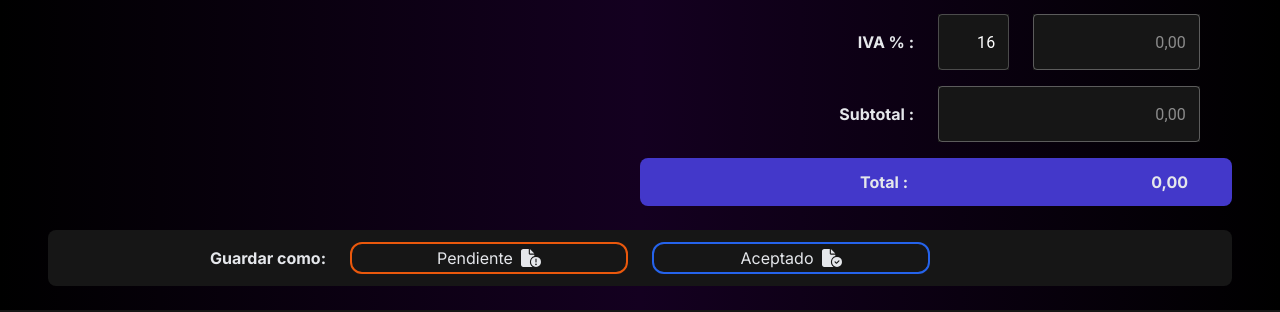
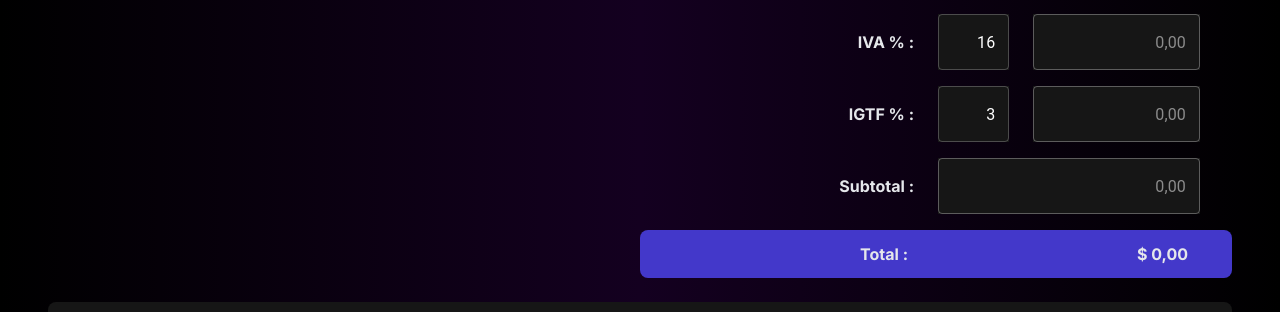
Before and after one commit to Josubaze/servi-autos, a Next.js app: page /create/budget in a window 1280 px wide. Shown: the part 790-1102 px from the top of the page. Built offline with nearby package versions, Linux system fonts and the light colour scheme; no server answers; the database is empty; a web font is replaced by a local one.

Commit message:
Currency management

```diff
--- a/src/components/Budget/Budget.tsx
+++ b/src/components/Budget/Budget.tsx
@@ -12,16 +12,23 @@ import { BudgetSummary } from "./BudgetSummary";
 import { useBudgetSubtotal } from "src/hooks/useBudgetSubtotal";
 
 // Define la interfaz que contiene la función submitForm
-interface BudgetCustomerFormHandle {
-    submitForm: () => any; // Ajusta el tipo de retorno si es necesario
+interface BudgetFormHandle {
+    submitForm: () => any;
+    getCurrency: () => string;
 }
 
 export const Budget = () => {
-    const formCustomerRef = useRef<BudgetCustomerFormHandle | null>(null);
-    const formDateRef = useRef<BudgetCustomerFormHandle | null>(null);
+    const formCustomerRef = useRef<BudgetFormHandle | null>(null);
+    const formDateRef = useRef<BudgetFormHandle | null>(null);
     const [selectedServices, setSelectedServices] = useState<Service[]>([]);
     const subtotal = useBudgetSubtotal(selectedServices);
+    const [currency, setCurrency] = useState<string>('$');
 
+    const handleChangeCurrency =  async () => {
+        if (formDateRef.current){
+            return await formDateRef.current.getCurrency() || '$';
+        }
+    }
     const handleSaveAsPending = async () => {
         if (formCustomerRef.current) {
             const customerData = await formCustomerRef.current.submitForm();
@@ -31,6 +38,8 @@ export const Budget = () => {
             const dateData = await formDateRef.current.submitForm();
             console.log("Datos del formulario:", dateData); // Ahora obtenemos el valor resuelto
         }
+        console.log('Opcion del select:', currency);
+
     };
 
     const handleSaveAsAccepted = () => {
@@ -54,7 +63,11 @@ export const Budget = () => {
 
                 {/* Formulario de presupuesto */}
                 <div className="flex-1">
-                    <BudgetForm ref={formDateRef}/>
+                    <BudgetForm
+                        ref={formDateRef}
+                        setCurrency={setCurrency}
+                        currency={currency}
+                    />
                 </div>
             </div>
 
@@ -62,7 +75,7 @@ export const Budget = () => {
             <BudgetTable selectedServices={selectedServices} setSelectedServices={setSelectedServices} />
 
             {/* calculos del presupuesto */}
-            <BudgetSummary subtotal={subtotal}></BudgetSummary>
+            <BudgetSummary currency={currency} subtotal={subtotal}></BudgetSummary>
 
             {/* GUARDADO */}
             <div className="grid grid-cols-4 rounded-lg w-full bg-black-nav py-3 mt-6 gap-x-6">
--- a/src/components/Budget/BudgetForm/BudgetForm.tsx
+++ b/src/components/Budget/BudgetForm/BudgetForm.tsx
@@ -6,23 +6,27 @@ import { zodResolver } from '@hookform/resolvers/zod';
 import { BudgetFormSchema } from 'src/utils/validation.zod';
 import { TextFieldTheme } from "src/styles/themes/themeTextField";
 import dayjs from "dayjs";
-import { forwardRef, useImperativeHandle, useState } from "react";
-import { SelectBudgetButton } from "./SelectBudgetButton"; // Importa el nuevo componente
+import { forwardRef, useEffect, useImperativeHandle } from "react";
+import { SelectBudgetButton } from "./SelectBudgetButton";
+import { NumericFormat } from "react-number-format";
+import { motion } from "framer-motion";
 
-export const BudgetForm = forwardRef((props, ref) => {
+interface BudgetFormProps {
+    setCurrency: (currency: string) => void;
+    currency: string;
+  }
+export const BudgetForm = forwardRef(({currency, setCurrency}: BudgetFormProps, ref) => {
     const today = dayjs();
     const expirationDate = today.add(14, 'day');
-
     const { register, formState: { errors }, getValues, setValue, trigger, watch } = useForm<BudgetForm>({
         resolver: zodResolver(BudgetFormSchema),
         defaultValues: {
             dateCreation: today,
             dateExpiration: expirationDate,
-            currency: '$',
+            currency: currency,
+            exchangeRate: 0,
         }
     });
-
-    const [isBudgetSelected, setIsBudgetSelected] = useState(false);
 
     const submitForm = async () => {
         const formData = getValues();
@@ -35,14 +39,18 @@ export const BudgetForm = forwardRef((props, ref) => {
     };
 
     const handleSelectBudget = () => {
-        // Aquí puedes agregar la lógica que deseas para seleccionar un presupuesto (por ejemplo, abrir un modal)
-        setIsBudgetSelected(true);
         console.log("Presupuesto seleccionado");
     };
+
 
     useImperativeHandle(ref, () => ({
         submitForm,
     }));
+
+    // Sincronizar el valor de currency del padre con el formulario del hijo
+    useEffect(() => {
+        setValue("currency", currency);
+    }, [currency, setValue]);
 
     return (
         <>
@@ -103,20 +111,65 @@ export const BudgetForm = forwardRef((props, ref) => {
                     </div>
                 </div>
 
-                {/* Campo de moneda con tema personalizado */}
-                <div className="w-full bg-black-nav">
+            {/* Conversion de moneda */}
+            <div className="grid grid-cols-12 gap-x-6 items-center w-full rounded-lg">
+            {/* Select para la moneda */}
+            <motion.div
+                className={`${
+                    currency === "$" ? "col-span-12" : "col-span-4"
+                } bg-black-nav`}
+                layout
+                transition={{
+                type: "spring",
+                stiffness: 300,
+                damping: 30,
+                }}
+            >
                 <ThemeProvider theme={TextFieldTheme}>
                 <Select
                     {...register("currency")}
                     value={watch("currency")}
                     fullWidth
-
+                    variant="outlined"
+                    onChange={(e) => setCurrency(e.target.value)}
                 >
                     <MenuItem value="$">USD ($)</MenuItem>
                     <MenuItem value="Bs">Bolívar (Bs)</MenuItem>
                 </Select>
                 </ThemeProvider>
-                    {errors.currency && <p className="py-1 text-red-500">{errors.currency.message}</p>}
+                {errors.currency && (
+                <p className="py-1 text-red-500">{errors.currency.message}</p>
+                )}
+            </motion.div>
+
+            {/* TextField para la tasa de cambio */}
+            {watch("currency") === "Bs" && (
+                <div className="col-span-8 ms-2 bg-black-nav">
+                <ThemeProvider theme={TextFieldTheme}>
+                    <NumericFormat
+                    customInput={TextField}
+                    value={watch("exchangeRate")}
+                    onValueChange={({ floatValue }) => {
+                        setValue("exchangeRate", floatValue || 0, { shouldValidate: true });
+                    }}
+                    variant="outlined"
+                    fullWidth
+                    type="text"
+                    allowNegative={false}
+                    decimalScale={2}
+                    fixedDecimalScale={true}
+                    decimalSeparator=","
+                    thousandSeparator="."
+                    label="Tasa de cambio"
+                    disabled={watch("currency") === "$"}
+                    sx={{ input: { textAlign: "right" } }}
+                    />
+                </ThemeProvider>
+                {errors.exchangeRate && (
+                    <p className="py-1 text-red-500">{errors.exchangeRate.message}</p>
+                )}
+                </div>
+            )}
             </div>
             </div>
         </form>
--- a/src/components/Budget/BudgetSummary/BudgetSummary.tsx
+++ b/src/components/Budget/BudgetSummary/BudgetSummary.tsx
@@ -5,15 +5,21 @@ import { TextField } from "@mui/material";
 import { NumericFormat } from "react-number-format";
 import { useIva } from "src/hooks/useIva";
 import { useTotal } from "src/hooks/useTotal";
+import { useIgft } from "src/hooks/useIgtf";
+import { AnimatePresence, motion } from 'framer-motion';
 
 interface BudgetSummaryProps {
-  subtotal: number; // Recibimos el subtotal como prop
+  subtotal: number;
+  currency: string;
 }
 
-export const BudgetSummary = ({ subtotal }: BudgetSummaryProps) => {
+export const BudgetSummary = ({ subtotal, currency }: BudgetSummaryProps) => {
   const [ivaPercentage, setIvaPercentage] = useState<number>(16); // IVA predeterminado al 16%
+  const [igtfPercentage, setIgtfPercentage] = useState<number>(3); // IGTF predeterminado al 3%
   const calculatedIva = useIva(subtotal, ivaPercentage);
-  const total = useTotal(subtotal, calculatedIva);
+  const calculatedIgtf = useIgft((subtotal+calculatedIva), igtfPercentage);
+  const total = useTotal((subtotal), calculatedIva, 0);
+  const totalWithIgft = useTotal((subtotal), calculatedIva, calculatedIgtf);
 
   return (
     <>
@@ -62,6 +68,61 @@ export const BudgetSummary = ({ subtotal }: BudgetSummaryProps) => {
         </div>
       </div>
 
+      {/* IGTF % */}
+      <AnimatePresence>
+        {currency === '$' && (
+          <motion.div
+            className="grid grid-cols-12 rounded-lg w-full px-8 pt-4 gap-x-6"
+            initial={{ opacity: 0, y: -20 }}
+            animate={{ opacity: 1, y: 0 }}
+            exit={{ opacity: 0, y: -20 }}
+            transition={{ duration: 0.5 }}
+          >
+            <div className="col-start-9 font-bold content-center text-right">
+              <label htmlFor="tax">IGTF % :</label>
+            </div>
+            <div className="bg-black-nav">
+              <ThemeProvider theme={TextFieldTheme}>
+                <NumericFormat
+                  customInput={TextField}
+                  value={igtfPercentage}
+                  onValueChange={(values) => setIgtfPercentage(values.floatValue || 0)} // Actualiza el IVA cuando cambia
+                  placeholder="IGTF %"
+                  variant="outlined"
+                  fullWidth
+                  type="text"
+                  allowNegative={false}
+                  decimalScale={0}
+                  fixedDecimalScale={false}
+                  decimalSeparator=","
+                  thousandSeparator="."
+                  sx={{ input: { textAlign: "right" } }}
+                />
+              </ThemeProvider>
+            </div>
+            <div className="bg-black-nav col-span-2">
+              <ThemeProvider theme={TextFieldTheme}>
+                <NumericFormat
+                  customInput={TextField}
+                  value={calculatedIgtf}
+                  placeholder="IGTF Calculado"
+                  variant="outlined"
+                  fullWidth
+                  type="text"
+                  allowNegative={false}
+                  decimalScale={2}
+                  fixedDecimalScale={true}
+                  decimalSeparator=","
+                  thousandSeparator="."
+                  sx={{ input: { textAlign: "right" } }}
+                  disabled
+                />
+              </ThemeProvider>
+            </div>
+          </motion.div>
+        )}
+      </AnimatePresence>
+
       {/* Subtotal */}
       <div className="grid grid-cols-4 rounded-lg w-full px-8 pt-4 gap-x-6">
         <div className="col-start-3 font-bold content-center text-right">
@@ -71,7 +132,7 @@ export const BudgetSummary = ({ subtotal }: BudgetSummaryProps) => {
           <ThemeProvider theme={TextFieldTheme}>
             <NumericFormat
               customInput={TextField}
-              value={subtotal}  // Muestra el subtotal
+              value={subtotal}
               variant="outlined"
               fullWidth
               type="text"
@@ -89,16 +150,18 @@ export const BudgetSummary = ({ subtotal }: BudgetSummaryProps) => {
 
       <div className="grid grid-cols-4 w-full pt-4">
         <div className="col-start-3 col-span-2 py-3 pr-8 gap-x-6 bg-indigo-700 rounded-lg grid grid-cols-2">
-          <div className="content-center font-bold text-right">Total :</div>
+        <div className="content-center font-bold text-right">Total :</div>
           <div className="content-center font-bold text-right pr-3">
             <NumericFormat
-              value={total}
+              value={currency == '$' ? totalWithIgft : total }
               displayType="text"
               thousandSeparator="."
               decimalSeparator=","
               fixedDecimalScale={true}
               decimalScale={2}
-              renderText={(formattedValue) => <label>{formattedValue}</label>}  // Renderiza el valor formateado
+              renderText={(formattedValue) =>
+                (currency === '$' ? <label>{'$ '+formattedValue}</label> : <label>{'Bs '+formattedValue}</label>)
+               }
             />
           </div>
         </div>
--- /dev/null
+++ b/src/hooks/useIgtf.ts
@@ -0,0 +1,12 @@
+import { useState, useEffect } from "react";
+
+// Hook para calcular el IVA
+export const useIgft = (subtotalWithIva: number, igftPercentage: number) => {
+  const [calculatedIgft, setCalculatedIgft] = useState<number>(0);
+
+  useEffect(() => {
+    setCalculatedIgft((subtotalWithIva * igftPercentage) / 100);
+  }, [subtotalWithIva, igftPercentage]);
+
+  return calculatedIgft;
+};
--- a/src/hooks/useTotal.ts
+++ b/src/hooks/useTotal.ts
@@ -1,12 +1,12 @@
 import { useState, useEffect } from "react";
 
 // Hook para calcular el total
-export const useTotal = (subtotal: number, iva: number) => {
+export const useTotal = (subtotal: number, iva: number, igft: number) => {
   const [total, setTotal] = useState<number>(0);
 
   useEffect(() => {
-    setTotal(subtotal + iva);
-  }, [subtotal, iva]);
+    setTotal(subtotal + iva + igft);
+  }, [subtotal, iva, igft]);
 
   return total;
 };
--- a/types.d.ts
+++ b/types.d.ts
@@ -117,6 +117,7 @@ interface Product {
     dateCreation: Dayjs;
     dateExpiration: Dayjs;
     currency: string;
+    exchangeRate: number;
   }
 
   interface TableBaseProps {
```
Also changed, not shown: src/utils/validation.zod.ts (+15 -5 lines). Lines whose indentation alone changed are shown as unchanged.
